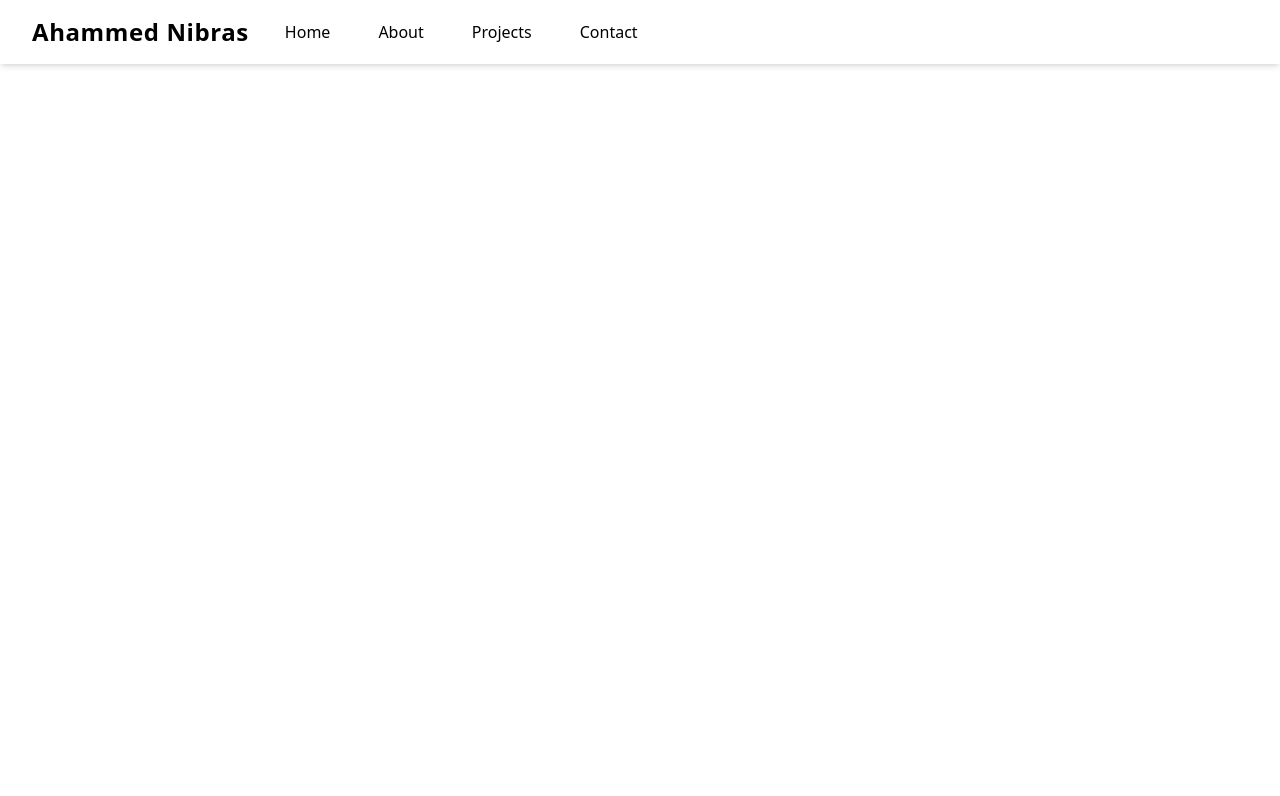
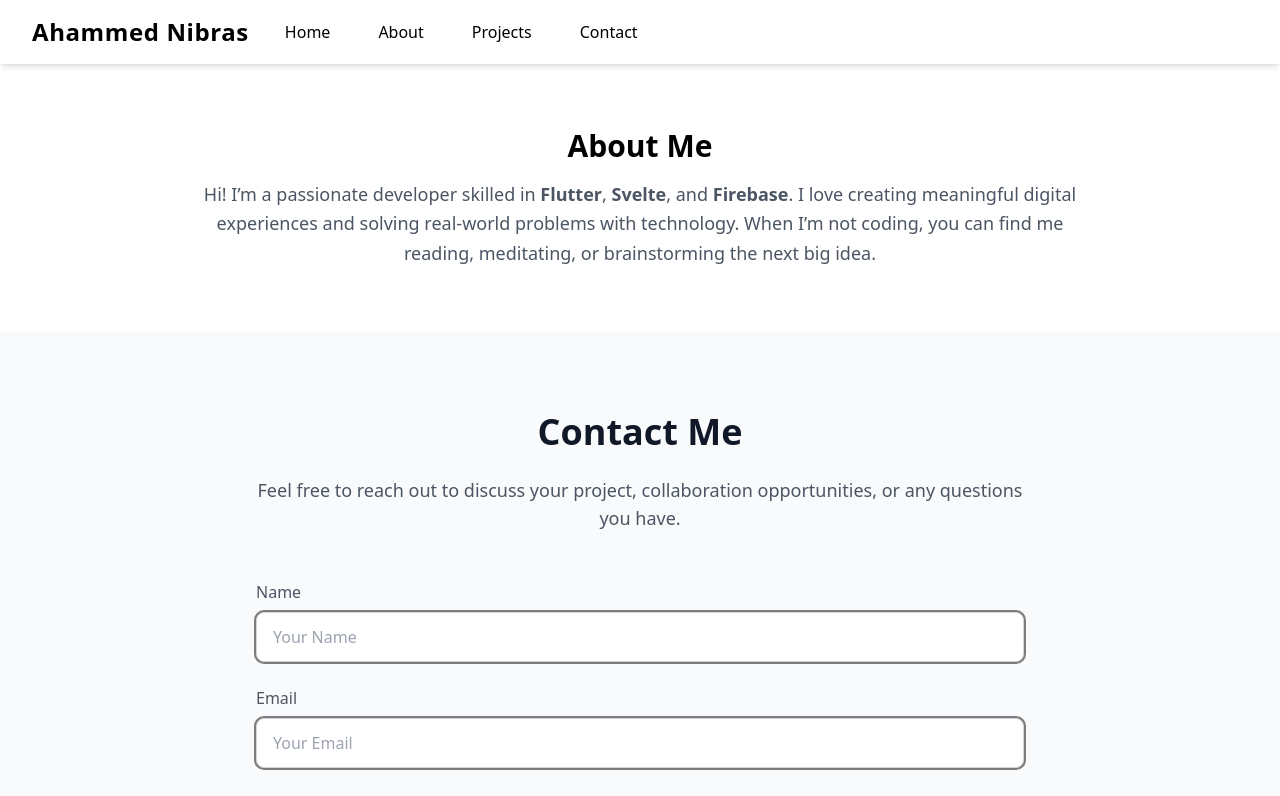
Before and after one commit to ahammednibras8/ahammednibras8.github.io, a SvelteKit app: page /about in a window 1280 px wide. Shown: the top 796 px of the page. Built offline with nearby package versions, Linux system fonts and the light colour scheme.

Commit message:
Added /about route

```diff
--- a/package.json
+++ b/package.json
@@ -1,7 +1,7 @@
 {
 	"name": "portfolio",
 	"private": true,
-	"version": "0.0.1",
+	"version": "1.0.0",
 	"type": "module",
 	"scripts": {
 		"dev": "vite dev",
--- a/src/routes/about/+page.svelte
+++ b/src/routes/about/+page.svelte
@@ -0,0 +1,16 @@
+<script>
+	import Contact from "../../components/Contact.svelte";
+
+</script>
+<section class="bg-white px-6 py-16 text-gray-800" id="about">
+	<div class="mx-auto max-w-4xl text-center">
+		<h2 class="mb-4 text-3xl font-bold text-black">About Me</h2>
+		<p class="text-lg leading-relaxed text-gray-600">
+			Hi! I’m a passionate developer skilled in <strong>Flutter</strong>, <strong>Svelte</strong>, and
+			<strong>Firebase</strong>. I love creating meaningful digital experiences and solving real-world problems
+			with technology. When I’m not coding, you can find me reading, meditating, or brainstorming the next big idea.
+		</p>
+	</div>
+</section>
+
+<Contact />
```
